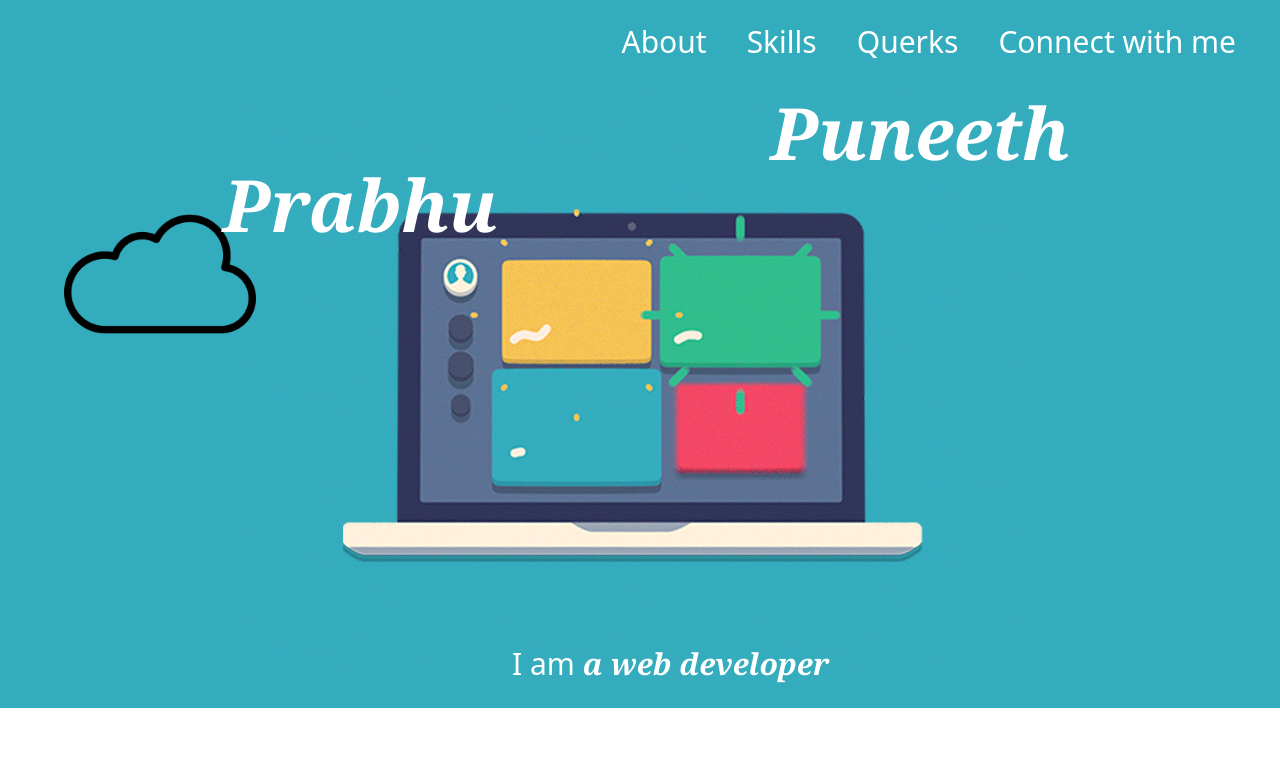
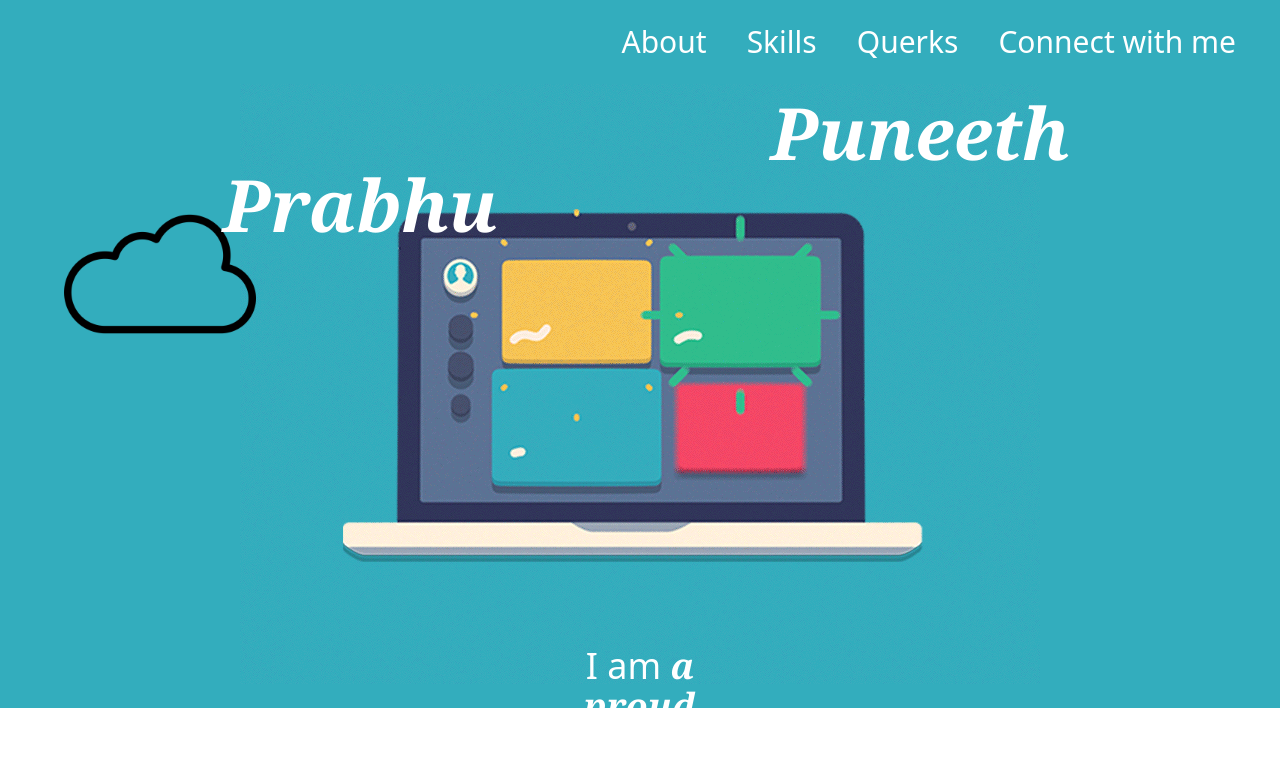
Before and after one commit to PuneethPrabhuPgp/Portfolio, a React (Create React App) app: page / in a window 1280 px wide. Shown: the top 776 px of the page. Built offline with nearby package versions, Linux system fonts and the light colour scheme.

Commit message:
carousel fix

```diff
--- a/src/components/Intro.js
+++ b/src/components/Intro.js
@@ -1,6 +1,22 @@
-import React from "react";
+import React, { useEffect, useState } from "react";
+import { INTRO_CAROUSEL } from "../utils/Constants";
 
 const Intro = () => {
+	const [index, setIndex] = useState(0);
+
+	useEffect(() => {
+		let timer = setTimeout(() => {
+			if (index === INTRO_CAROUSEL.length - 1) {
+				setIndex(0);
+			} else {
+				setIndex((prevIndex) => prevIndex + 1);
+			}
+		}, 1000);
+		return () => {
+			clearTimeout(timer);
+		};
+	}, [index]);
+
 	return (
 		<div>
 			<section className="bg-[#33ADBD]">
@@ -29,9 +45,9 @@ const Intro = () => {
 						</span>
 						<br />
 					</div>
-					<div className="absolute top-[90%] text-white text-3xl text-center ml-[40%]">
+					<div className="absolute top-[90%] text-white text-4xl text-center mx-[35rem]">
 						<span>I am</span>
-						<span className="font-serif italic font-bold"> a web developer</span>
+						<span className="font-serif italic font-bold"> {INTRO_CAROUSEL[index]}</span>
 					</div>
 				</div>
 			</section>
--- a/src/utils/Constants.js
+++ b/src/utils/Constants.js
@@ -1,9 +1,10 @@
 export const HEADER_NAV = ["About", "Skills", "Querks", "Connect with me"];
 
 export const INTRO_CAROUSEL = [
-	"a fullstack web developer",
-	"a MERN stack + SQL developer",
-	"a proud Indian",
+	"a fullstack web developer.",
+	"a MERN stack + SQL developer.",
+	"a proud Indian.",
+	"a MI/AL Enthusiast.",
 ];
 
 export const CONNECT_ME = [
```
Also changed, not shown: src/index.js (+9 -9 lines).
